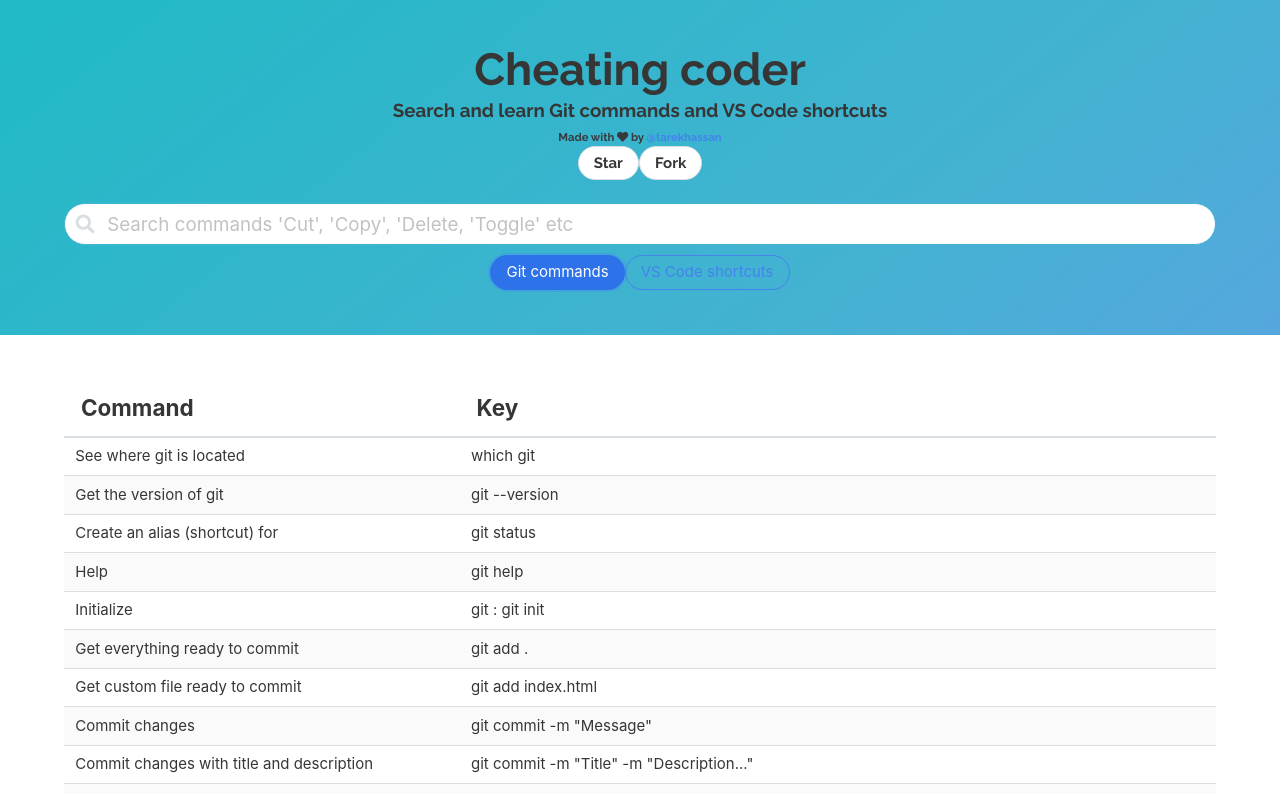
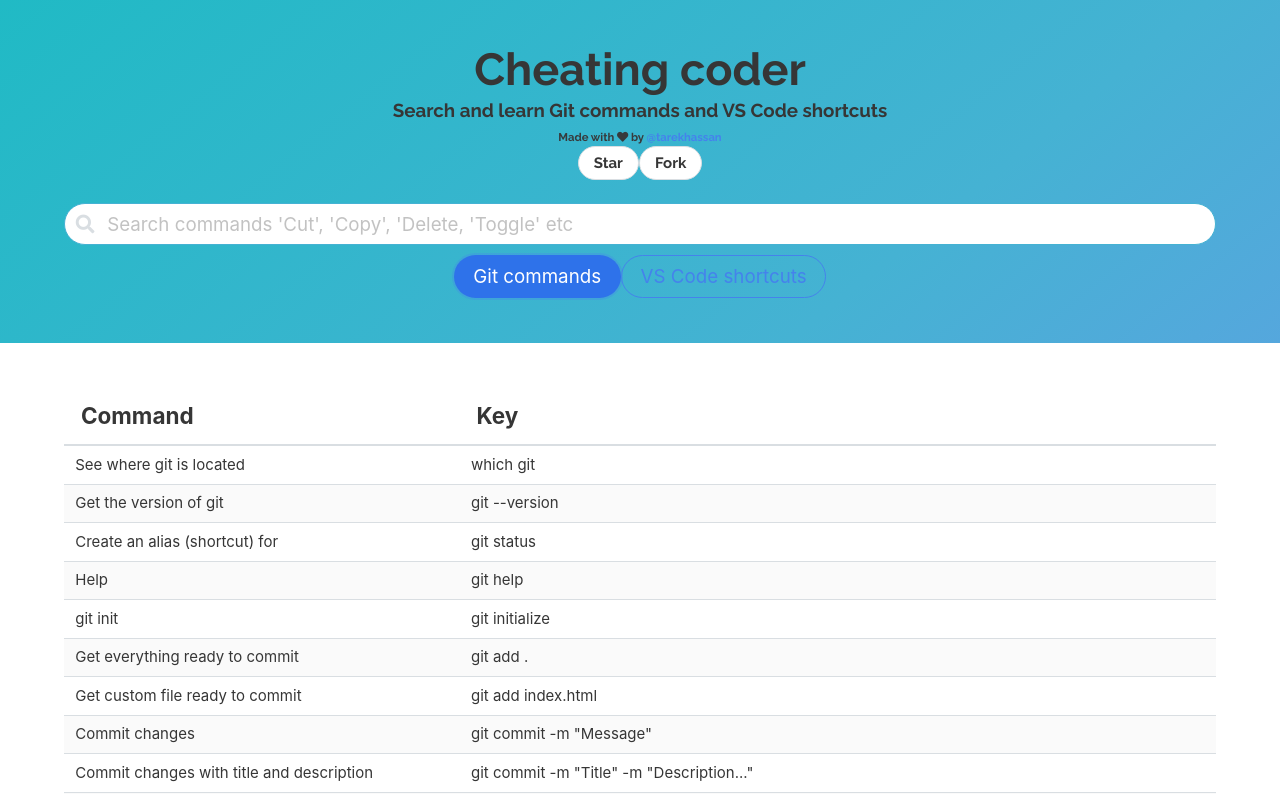
Before and after one commit to tarekhassan410/cheatingCoder, a React (Create React App) app: page / in a window 1280 px wide. Shown: the top 794 px of the page. Built offline with nearby package versions, Linux system fonts and the light colour scheme.

Commit message:
Hero edit

```diff
--- a/public/gitCommands.json
+++ b/public/gitCommands.json
@@ -16,7 +16,7 @@
       "use": "setup"
     },
     { "key": "git  help", "command": "Help", "use": "help" },
-    { "key": "git : git  init", "command": "Initialize", "use": "general" },
+    { "key": "git initialize", "command": "git  init", "use": "general" },
     {
       "key": "git  add .",
       "command": "Get everything ready to commit",
--- a/src/App.js
+++ b/src/App.js
@@ -126,32 +126,32 @@
                 </span>
               </p>
               <div className="buttonsStyle is-grouped has-text-centered">
-                {this.state.source == "data" ? (
+                {this.state.source === "data" ? (
                   <button
                     onClick={this.setDataToGit}
-                    className="button is-link is-outlined"
+                    className="button is-link is-medium is-outlined"
                   >
                     Git commands
                   </button>
                 ) : (
                   <button
                     onClick={this.setDataToGit}
-                    className="button is-link is-active"
+                    className="button is-link is-medium is-active"
                   >
                     Git commands
                   </button>
                 )}
-                {this.state.source == 'data'?
+                {this.state.source === 'data'?
               <button
               onClick={this.setDataToVS}
-              className="button is-link is-active"
+              className="button is-link is-active is-medium"
             >
               VS Code shortcuts
             </button>
             :
             <button
                   onClick={this.setDataToVS}
-                  className="button is-link is-outlined"
+                  className="button is-link is-outlined is-medium"
                 >
                   VS Code shortcuts
                 </button>
```
